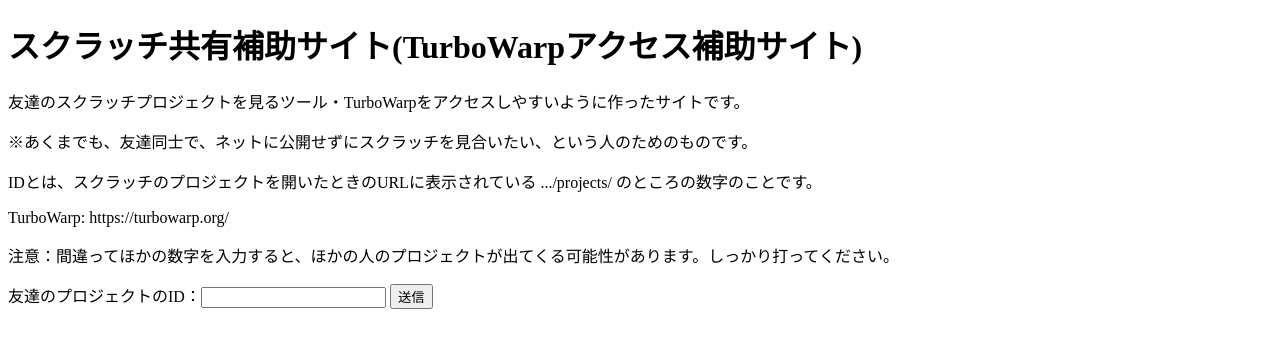
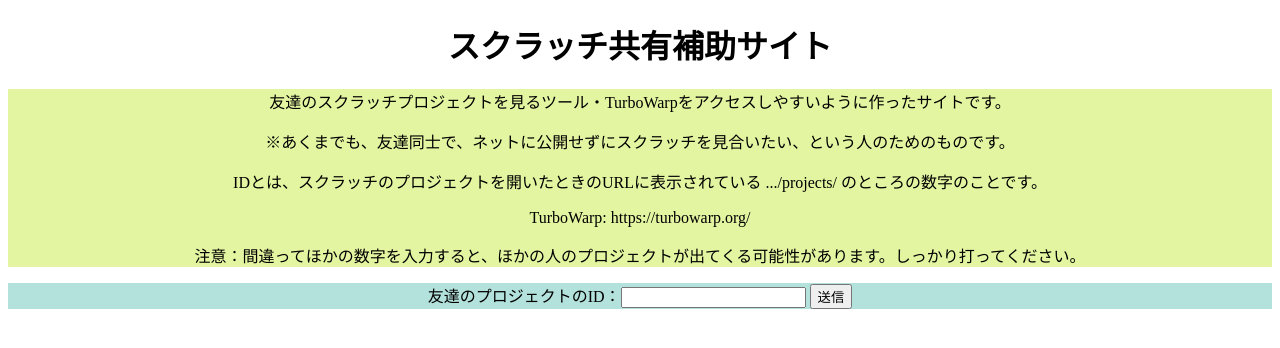
Before and after one commit to gitHubUserNK/ScratchShare, a plain HTML site: page index.html in a window 1280 px wide. Drawn offline with Linux system fonts and the light colour scheme.

Commit message:
Update index.html

```diff
--- a/index.html
+++ b/index.html
@@ -1,24 +1,37 @@
 <!DOCTYPE html>
 <html lang="ja">
+<style>
+  body{
+        text-align: center;
+        }
+        h1 {
+        text-align: center;
+    }
+    div#text-caution{
+        background-color: rgba(213, 240, 114, 0.667);
+    }
+    div#input{
+        background-color: rgba(142, 211, 202, 0.671);
+    }
+</style>
 <head>
   <meta charset="UTF-8">
   <title>TurboWarpアクセスサイト</title>
 </head>
 <body>
-<h1>スクラッチ共有補助サイト(TurboWarpアクセス補助サイト)</h1>
-
+  <div id="center">
+    <h1>スクラッチ共有補助サイト</h1>
+    <div id="text-caution">
       <p>友達のスクラッチプロジェクトを見るツール・TurboWarpをアクセスしやすいように作ったサイトです。</p>
       <p>※あくまでも、友達同士で、ネットに公開せずにスクラッチを見合いたい、という人のためのものです。</p>
       <p>IDとは、スクラッチのプロジェクトを開いたときのURLに表示されている .../projects/ のところの数字のことです。</p>
       <p>TurboWarp: https://turbowarp.org/ </p>
       <p>注意：間違ってほかの数字を入力すると、ほかの人のプロジェクトが出てくる可能性があります。しっかり打ってください。</p>
-<p>
-<label>友達のプロジェクトのID：<input type="number" id="id"></label>
-<input type="button" value="送信" id="redirectButton">
-</p>
-
-<p id="msg"></p>
-
+    </div>
+    <div id="input">
+      <p> <label>友達のプロジェクトのID：<input type="number" id="id"></label> <input type="button" value="送信" id="redirectButton"> </p>
+    </div>
+  </div>
   <script>
     function buttonClick(){
         window.open(('https://turbowarp.org/' + id.value))
@@ -27,7 +40,6 @@
     let id = document.getElementById('id');
     id.value = '';
 
-let msg = document.getElementById('msg');
     let redirectButton = document.getElementById('redirectButton');
     redirectButton.addEventListener('click', buttonClick);
   </script>
```
Lines whose indentation alone changed are shown as unchanged.
